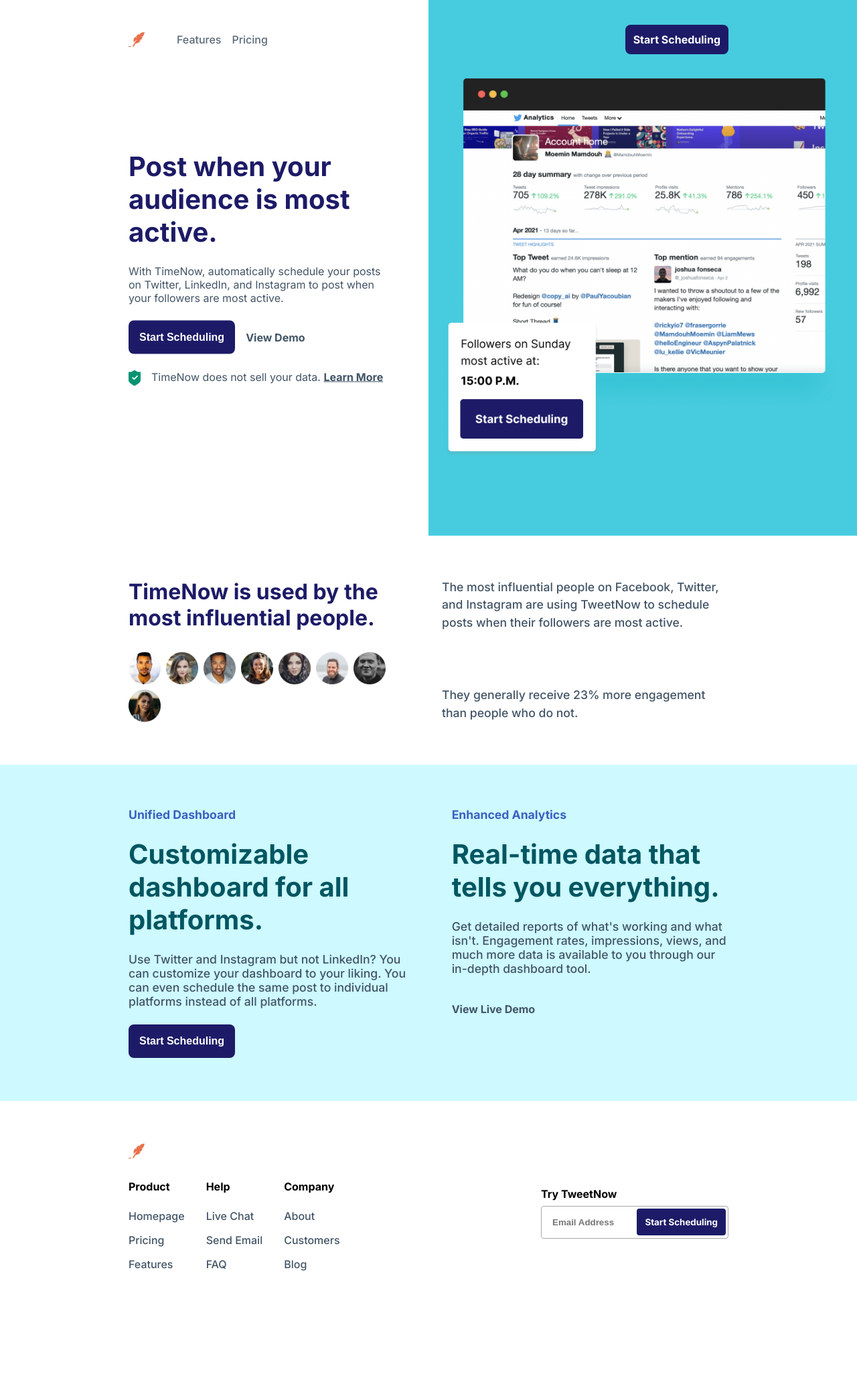
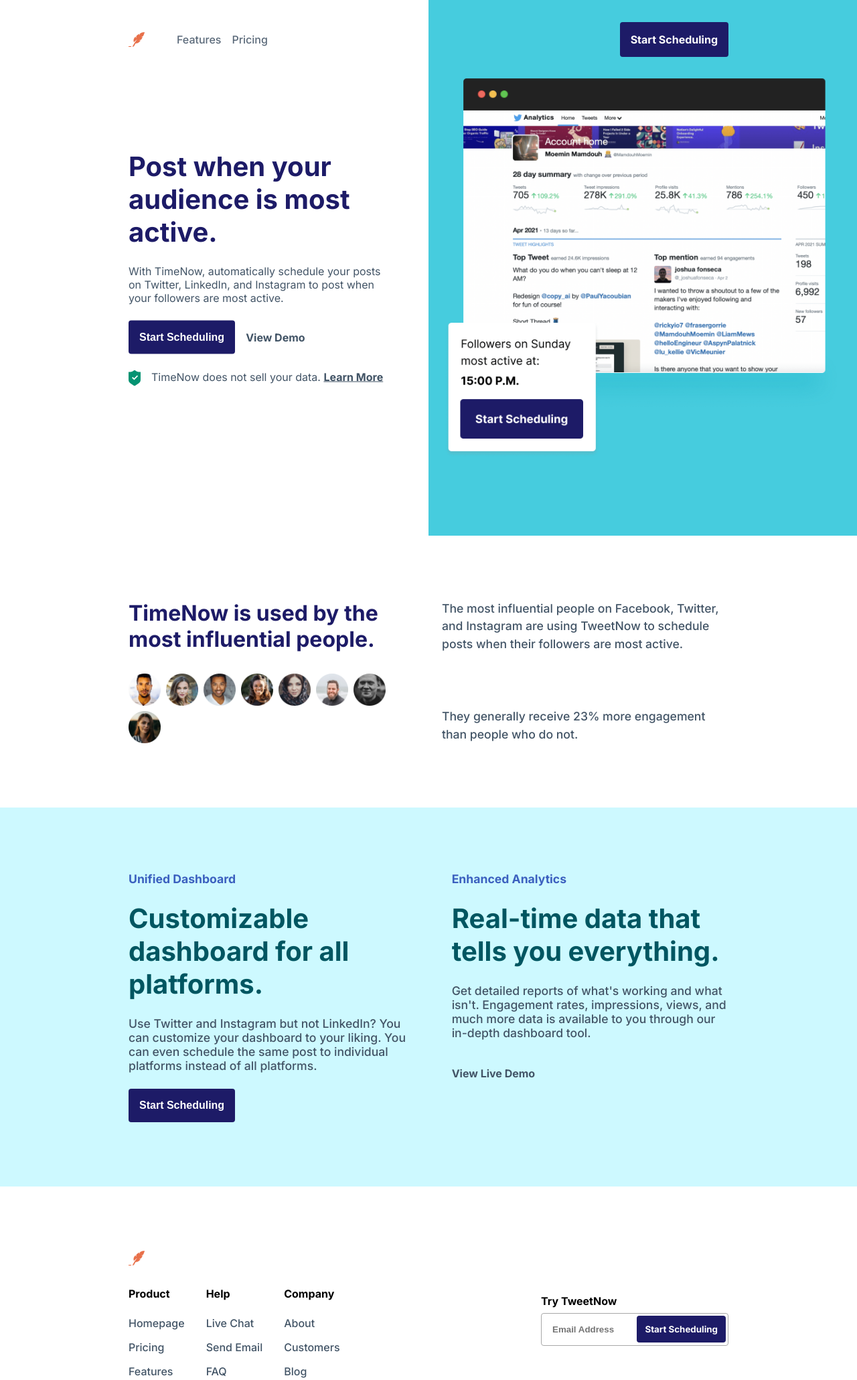
Before and after one commit to naiiiden/timenow-landing-plus-price-page, a plain HTML site: page index.html in a window 1280 px wide. Shown: the whole page at 67% size. Before the commit the page ends 1962 px from the top, so only its background shows below. Drawn offline with Linux system fonts and the light colour scheme.

Commit message:
little style update

```diff
--- a/style/landing page/_footer.scss
+++ b/style/landing page/_footer.scss
@@ -108,7 +108,7 @@ footer {
 
 @media screen and (min-width: 1024px) {
     footer {
-        padding: 4rem 12rem;
+        padding: 6rem 12rem;
         flex-direction: row;
         align-items: center;
         justify-content: space-between;
--- a/style/landing page/_header.scss
+++ b/style/landing page/_header.scss
@@ -61,7 +61,7 @@
                         background: #1d1b67;
                         color: #fff;
                         padding: .75rem;
-                        border-radius: .5rem;
+                        border-radius: .25rem;
                     }
                 }
             }
@@ -107,8 +107,8 @@
                     &.scheduling_link {
                         background: #1d1b67;
                         color: #fff;
-                        padding: .75rem;
-                        border-radius: .5rem;
+                        padding: 1rem;
+                        border-radius: .25rem;
                         font-weight: 700;
                     }
                 }
--- a/style/landing page/_main.scss
+++ b/style/landing page/_main.scss
@@ -28,7 +28,7 @@ main {
             background: #1d1b67;
             color: #fff;
             padding: 1rem;
-            border-radius: .5rem;
+            border-radius: .25rem;
             font-weight: 700;
 
             a {
--- a/style/landing page/_section one.scss
+++ b/style/landing page/_section one.scss
@@ -61,7 +61,7 @@
 
 @media screen and (min-width: 1024px) {
     .people {
-        padding: 4rem 12rem;
+        padding: 6rem 12rem;
         flex-direction: row;
         justify-content: space-between;
 
--- a/style/landing page/_section two.scss
+++ b/style/landing page/_section two.scss
@@ -32,7 +32,7 @@
             background: #1d1b67;
             color: #fff;
             padding: 1rem;
-            border-radius: .5rem;
+            border-radius: .25rem;
             font-weight: 700;
 
             a {
@@ -59,7 +59,7 @@
 
 @media screen and (min-width: 1024px) {
     .features {
-        padding: 4rem 12rem;
+        padding: 6rem 12rem;
         flex-direction: row;
 
         .text_wrapper {
```
Also changed, not shown: style/landing page/style.css, 1 other file.
